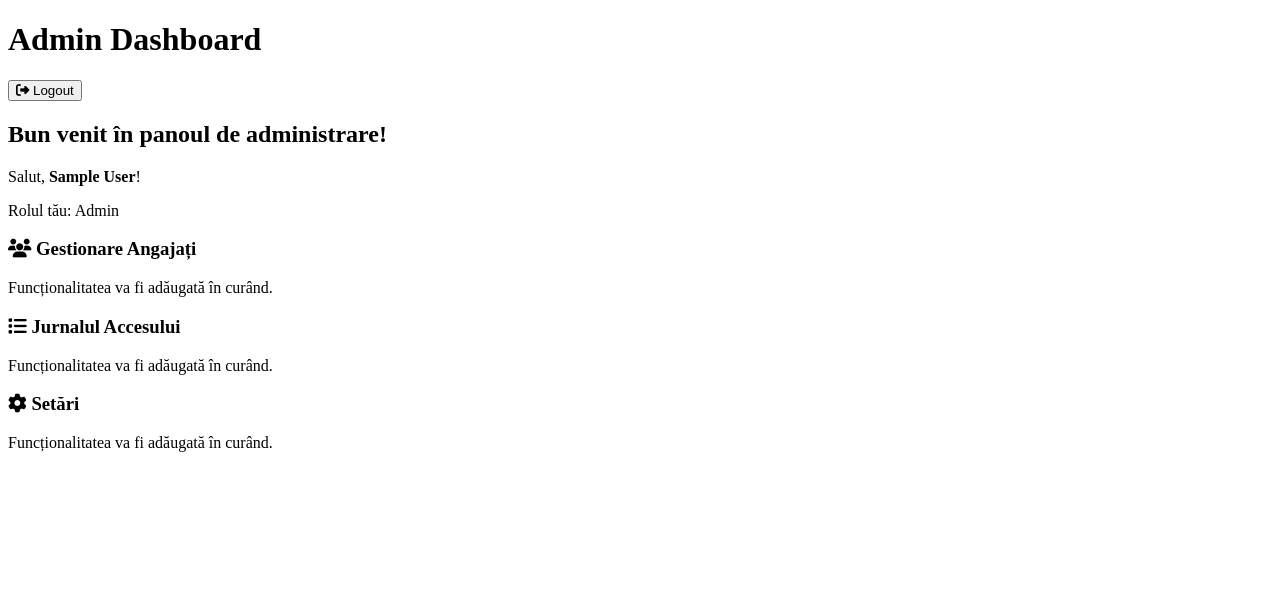
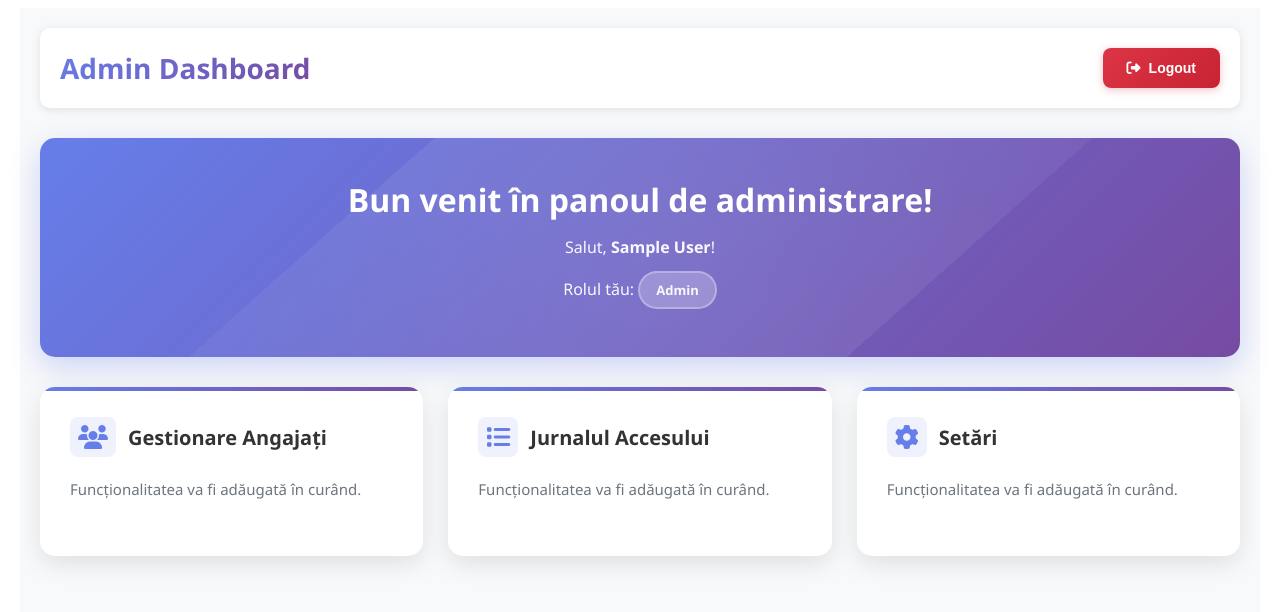
Before and after one commit to adrdeatcu/AccesITv2, an Angular app in the folder frontend/: page /admin in a window 1280 px wide. Shown: the top 612 px of the page. Built offline with nearby package versions, Linux system fonts and the light colour scheme; sample sign-in values are in the browser's storage.

Commit message:
smecherie

```diff
--- a/frontend/src/app/components/admin/admin.component.css
+++ b/frontend/src/app/components/admin/admin.component.css
@@ -0,0 +1,511 @@
+.admin-container {
+  padding: 20px;
+  max-width: 1200px;
+  margin: 0 auto;
+  font-family: 'Segoe UI', Tahoma, Geneva, Verdana, sans-serif;
+  background-color: #f8f9fa;
+  min-height: 100vh;
+}
+
+.admin-header {
+  display: flex;
+  justify-content: space-between;
+  align-items: center;
+  margin-bottom: 30px;
+  padding: 20px;
+  background: white;
+  border-radius: 10px;
+  box-shadow: 0 2px 10px rgba(0,0,0,0.1);
+}
+
+.admin-header h1 {
+  color: #333;
+  margin: 0;
+  font-weight: 700;
+  font-size: 28px;
+  background: linear-gradient(135deg, #667eea 0%, #764ba2 100%);
+  -webkit-background-clip: text;
+  -webkit-text-fill-color: transparent;
+  background-clip: text;
+}
+
+.logout-btn {
+  background: linear-gradient(135deg, #dc3545 0%, #c82333 100%);
+  color: white;
+  border: none;
+  padding: 12px 24px;
+  border-radius: 8px;
+  cursor: pointer;
+  font-size: 14px;
+  font-weight: 600;
+  display: flex;
+  align-items: center;
+  gap: 8px;
+  transition: all 0.3s ease;
+  box-shadow: 0 2px 8px rgba(220, 53, 69, 0.3);
+}
+
+.logout-btn:hover {
+  transform: translateY(-2px);
+  box-shadow: 0 4px 12px rgba(220, 53, 69, 0.4);
+}
+
+.logout-btn:active {
+  transform: translateY(0);
+}
+
+.welcome-section {
+  background: linear-gradient(135deg, #667eea 0%, #764ba2 100%);
+  color: white;
+  padding: 40px;
+  border-radius: 15px;
+  margin-bottom: 30px;
+  text-align: center;
+  box-shadow: 0 10px 30px rgba(102, 126, 234, 0.3);
+  position: relative;
+  overflow: hidden;
+}
+
+.welcome-section::before {
+  content: '';
+  position: absolute;
+  top: -50%;
+  right: -50%;
+  width: 200%;
+  height: 200%;
+  background: radial-gradient(circle, rgba(255,255,255,0.1) 0%, transparent 70%);
+  animation: shimmer 3s ease-in-out infinite;
+}
+
+@keyframes shimmer {
+  0%, 100% { transform: rotate(0deg); }
+  50% { transform: rotate(180deg); }
+}
+
+.welcome-section h2 {
+  margin: 0 0 15px 0;
+  font-weight: 700;
+  font-size: 32px;
+  position: relative;
+  z-index: 1;
+}
+
+.welcome-section p {
+  margin: 8px 0;
+  opacity: 0.95;
+  font-size: 16px;
+  position: relative;
+  z-index: 1;
+}
+
+.role-badge {
+  background: rgba(255, 255, 255, 0.25);
+  color: white;
+  padding: 8px 16px;
+  border-radius: 25px;
+  font-size: 13px;
+  font-weight: bold;
+  border: 2px solid rgba(255, 255, 255, 0.3);
+  backdrop-filter: blur(10px);
+  display: inline-block;
+  margin-top: 5px;
+}
+
+.info-section {
+  display: grid;
+  grid-template-columns: repeat(auto-fit, minmax(350px, 1fr));
+  gap: 25px;
+}
+
+.info-card {
+  background: white;
+  border: none;
+  border-radius: 15px;
+  padding: 30px;
+  box-shadow: 0 8px 25px rgba(0,0,0,0.1);
+  transition: all 0.3s ease;
+  position: relative;
+  overflow: hidden;
+}
+
+.info-card::before {
+  content: '';
+  position: absolute;
+  top: 0;
+  left: 0;
+  width: 100%;
+  height: 4px;
+  background: linear-gradient(135deg, #667eea 0%, #764ba2 100%);
+}
+
+.info-card:hover {
+  transform: translateY(-5px);
+  box-shadow: 0 15px 35px rgba(0,0,0,0.15);
+}
+
+.info-card h3 {
+  color: #333;
+  margin-top: 0;
+  margin-bottom: 20px;
+  display: flex;
+  align-items: center;
+  gap: 12px;
+  font-weight: 700;
+  font-size: 20px;
+}
+
+.info-card h3 i {
+  color: #667eea;
+  font-size: 24px;
+  padding: 8px;
+  background: rgba(102, 126, 234, 0.1);
+  border-radius: 8px;
+}
+
+.info-card p {
+  color: #6c757d;
+  margin-bottom: 25px;
+  line-height: 1.6;
+  font-size: 15px;
+}
+
+.register-btn {
+  background: linear-gradient(135deg, #28a745 0%, #20c997 100%);
+  color: white;
+  border: none;
+  padding: 15px 25px;
+  border-radius: 10px;
+  cursor: pointer;
+  font-size: 15px;
+  font-weight: 600;
+  display: flex;
+  align-items: center;
+  gap: 10px;
+  width: 100%;
+  justify-content: center;
+  transition: all 0.3s ease;
+  box-shadow: 0 4px 15px rgba(40, 167, 69, 0.3);
+}
+
+.register-btn:hover {
+  transform: translateY(-2px);
+  box-shadow: 0 6px 20px rgba(40, 167, 69, 0.4);
+}
+
+.register-btn:active {
+  transform: translateY(0);
+}
+
+.loading {
+  text-align: center;
+  padding: 30px;
+  color: #6c757d;
+}
+
+.loading i {
+  color: #667eea;
+  font-size: 20px;
+  margin-right: 10px;
+}
+
+.users-list {
+  max-height: 350px;
+  overflow-y: auto;
+  margin-bottom: 20px;
+  border: 1px solid #e9ecef;
+  border-radius: 10px;
+  padding: 0;
+  background: #f8f9fa;
+}
+
+.users-list::-webkit-scrollbar {
+  width: 6px;
+}
+
+.users-list::-webkit-scrollbar-track {
+  background: #f1f1f1;
+  border-radius: 10px;
+}
+
+.users-list::-webkit-scrollbar-thumb {
+  background: #c1c1c1;
+  border-radius: 10px;
+}
+
+.users-list::-webkit-scrollbar-thumb:hover {
+  background: #a8a8a8;
+}
+
+.user-item {
+  background: white;
+  border-bottom: 1px solid #e9ecef;
+  padding: 20px;
+  position: relative;
+  display: flex;
+  justify-content: space-between;
+  align-items: flex-start;
+  transition: all 0.2s ease;
+}
+
+.user-item:first-child {
+  border-top-left-radius: 10px;
+  border-top-right-radius: 10px;
+}
+
+.user-item:last-child {
+  border-bottom: none;
+  border-bottom-left-radius: 10px;
+  border-bottom-right-radius: 10px;
+}
+
+.user-item:hover {
+  background: linear-gradient(135deg, #f8f9fa 0%, #e9ecef 100%);
+  padding-left: 25px;
+}
+
+.user-info strong {
+  color: #333;
+  font-size: 18px;
+  font-weight: 600;
+}
+
+.user-info small {
+  color: #6c757d;
+  display: block;
+  margin-top: 6px;
+  font-size: 14px;
+}
+
+.user-info small.date {
+  font-size: 12px;
+  opacity: 0.8;
+  font-style: italic;
+}
+
+.source-badge {
+  padding: 6px 12px;
+  border-radius: 15px;
+  font-size: 11px;
+  font-weight: bold;
+  text-transform: uppercase;
+  flex-shrink: 0;
+  letter-spacing: 0.5px;
+}
+
+.source-badge.database {
+  background: linear-gradient(135deg, #28a745 0%, #20c997 100%);
+  color: white;
+  box-shadow: 0 2px 8px rgba(40, 167, 69, 0.3);
+}
+
+.no-users {
+  text-align: center;
+  padding: 50px 20px;
+  color: #6c757d;
+  background: white;
+  border-radius: 10px;
+  border: 2px dashed #dee2e6;
+}
+
+.no-users p {
+  margin: 0 0 10px 0;
+  font-size: 18px;
+  font-weight: 600;
+}
+
+.no-users small {
+  font-size: 14px;
+  opacity: 0.8;
+}
+
+.user-actions {
+  display: flex;
+  gap: 15px;
+  flex-wrap: wrap;
+  border-top: 1px solid #e9ecef;
+  padding-top: 20px;
+  margin-top: 20px;
+}
+
+.refresh-btn {
+  padding: 10px 20px;
+  border: none;
+  border-radius: 8px;
+  cursor: pointer;
+  font-size: 13px;
+  font-weight: 600;
+  display: flex;
+  align-items: center;
+  gap: 8px;
+  background: linear-gradient(135deg, #17a2b8 0%, #138496 100%);
+  color: white;
+  transition: all 0.3s ease;
+  flex: 1;
+  justify-content: center;
+  box-shadow: 0 2px 8px rgba(23, 162, 184, 0.3);
+}
+
+.refresh-btn:hover {
+  transform: translateY(-2px);
+  box-shadow: 0 4px 12px rgba(23, 162, 184, 0.4);
+}
+
+.system-info {
+  background: #f8f9fa;
+  padding: 20px;
+  border-radius: 10px;
+  border-left: 4px solid #667eea;
+}
+
+.system-info p {
+  margin: 12px 0;
+  font-size: 14px;
+  display: flex;
+  justify-content: space-between;
+  align-items: center;
+}
+
+.system-info strong {
+  color: #333;
+  font-weight: 600;
+}
+
+.status-badge {
+  padding: 4px 12px;
+  border-radius: 15px;
+  font-size: 11px;
+  font-weight: bold;
+  text-transform: uppercase;
+}
+
+.status-badge.online {
+  background: linear-gradient(135deg, #d4edda 0%, #c3e6cb 100%);
+  color: #155724;
+  border: 1px solid #c3e6cb;
+}
+
+.status-badge.loading {
+  background: linear-gradient(135deg, #fff3cd 0%, #ffeaa7 100%);
+  color: #856404;
+  border: 1px solid #ffeaa7;
+  animation: pulse 1.5s ease-in-out infinite;
+}
+
+@keyframes pulse {
+  0%, 100% { opacity: 1; }
+  50% { opacity: 0.7; }
+}
+
+/* Responsive Design */
+@media (max-width: 768px) {
+  .admin-container {
+    padding: 15px;
+  }
+
+  .admin-header {
+    flex-direction: column;
+    gap: 20px;
+    text-align: center;
+    padding: 20px;
+  }
+
+  .admin-header h1 {
+    font-size: 24px;
+  }
+
+  .welcome-section {
+    padding: 30px 20px;
+  }
+
+  .welcome-section h2 {
+    font-size: 26px;
+  }
+
+  .info-section {
+    grid-template-columns: 1fr;
+  }
+
+  .info-card {
+    padding: 25px 20px;
+  }
+
+  .user-item {
+    flex-direction: column;
+    gap: 15px;
+    padding: 15px;
+  }
+
+  .source-badge {
+    align-self: flex-start;
+  }
+
+  .system-info p {
+    flex-direction: column;
+    align-items: flex-start;
+    gap: 5px;
+  }
+}
+
+/* Dark mode support */
+@media (prefers-color-scheme: dark) {
+  .admin-container {
+    background-color: #1a1a1a;
+  }
+
+  .info-card {
+    background: #2d2d2d;
+    color: #e9ecef;
+  }
+
+  .user-item {
+    background: #2d2d2d;
+    border-bottom-color: #404040;
+  }
+
+  .user-item:hover {
+    background: linear-gradient(135deg, #3d3d3d 0%, #4d4d4d 100%);
+  }
+
+  .system-info {
+    background: #404040;
+  }
+
+  .users-list {
+    background: #404040;
+    border-color: #555;
+  }
+}
+
+/* Loading animations */
+.fade-in {
+  animation: fadeIn 0.5s ease-in;
+}
+
+@keyframes fadeIn {
+  from { opacity: 0; transform: translateY(20px); }
+  to { opacity: 1; transform: translateY(0); }
+}
+
+/* Button hover effects */
+button {
+  position: relative;
+  overflow: hidden;
+}
+
+button::before {
+  content: '';
+  position: absolute;
+  top: 50%;
+  left: 50%;
+  width: 0;
+  height: 0;
+  background: rgba(255,255,255,0.2);
+  border-radius: 50%;
+  transform: translate(-50%, -50%);
+  transition: width 0.6s, height 0.6s;
+}
+
+button:active::before {
+  width: 300px;
+  height: 300px;
+}
```
